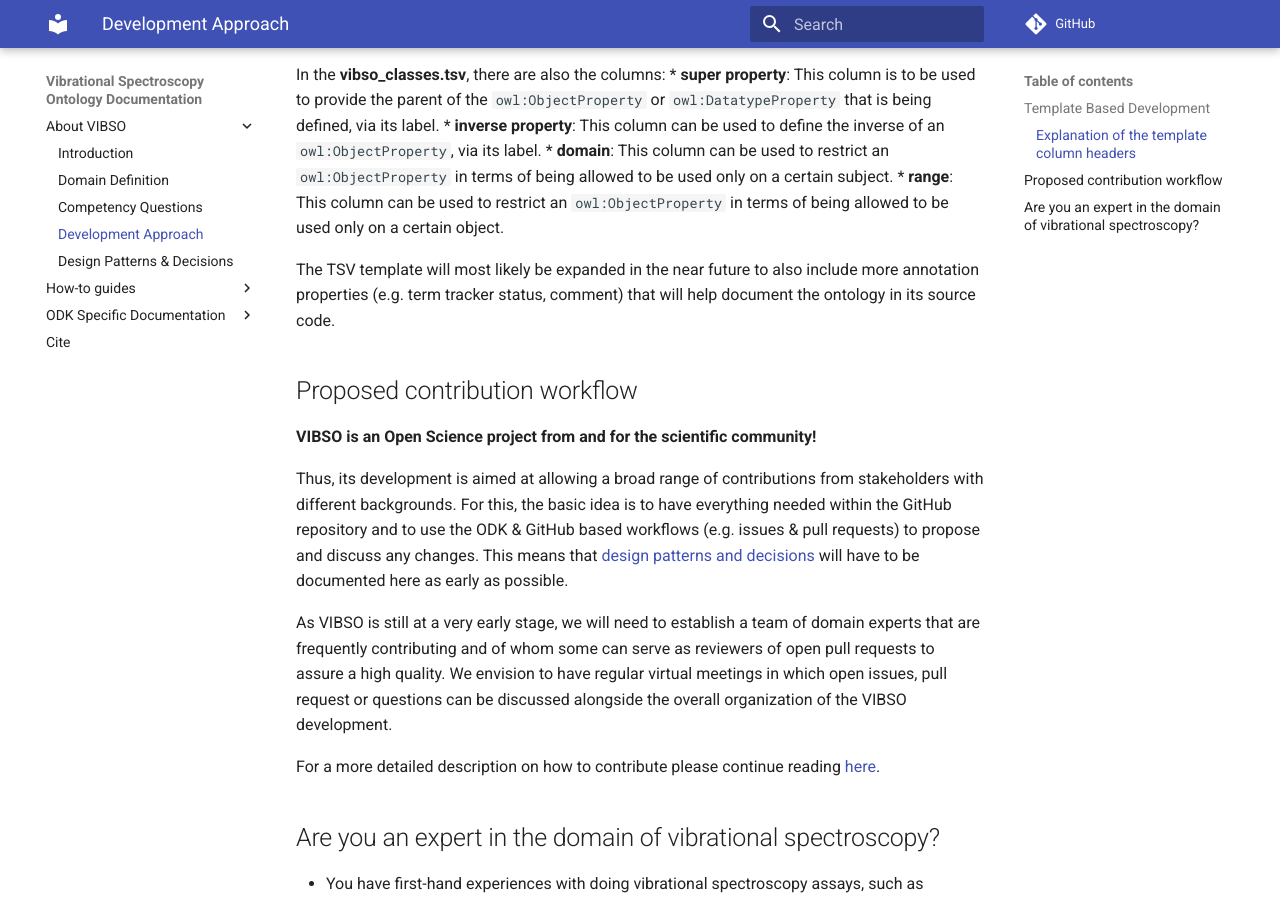
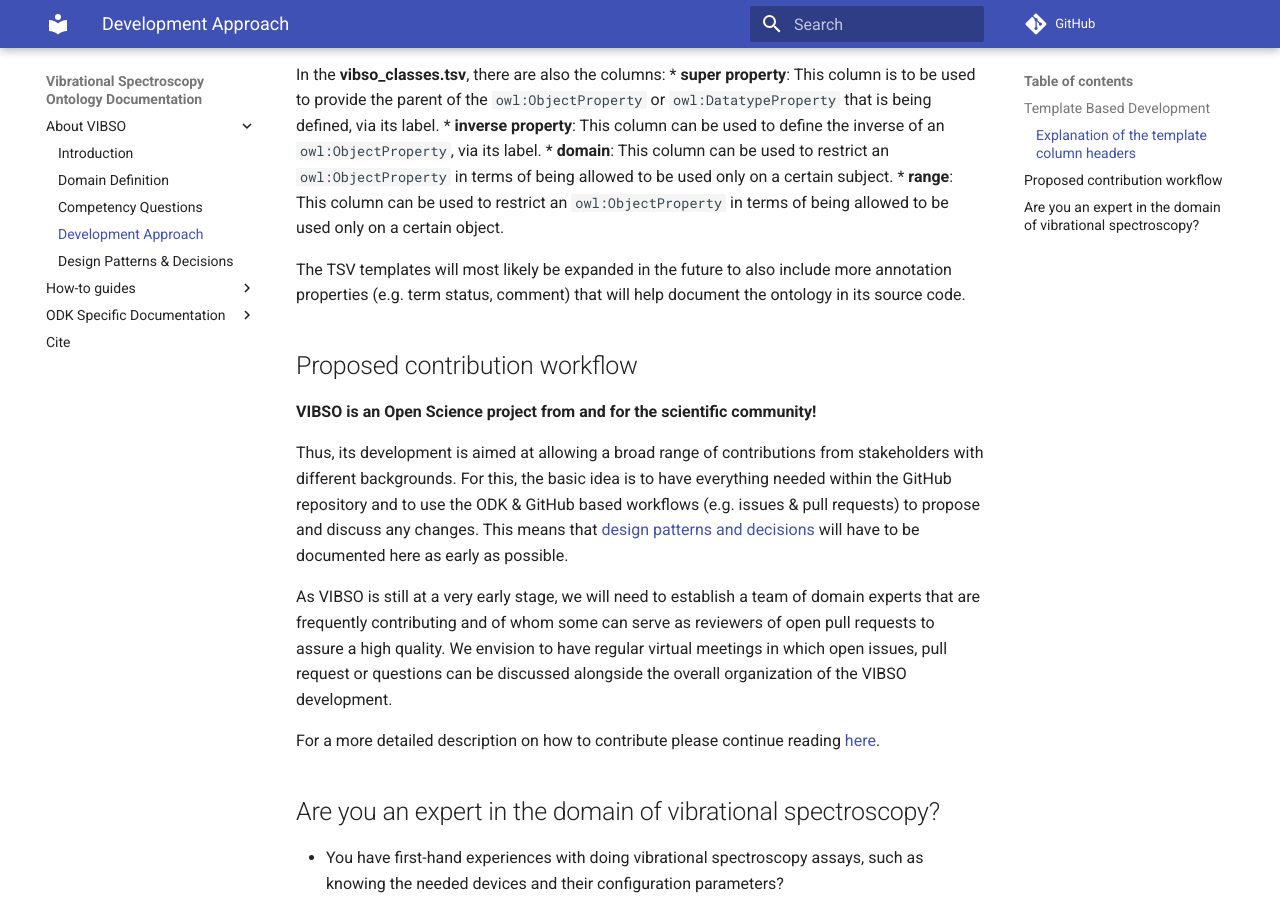
Before and after one commit to NFDI4Chem/VibrationalSpectroscopyOntology, an MkDocs documentation site: the page built from docs/development_approach.md, in a window 1280 px wide and 900 px high, scrolled down 2333 px. Built offline with MkDocs 1.6.1 and Material for MkDocs 9.7.7, drawn with Linux system fonts in a browser that asks for light colours; comment, search, counter and statistics services are not loaded.

Commit message:
Update development_approach.md

```diff
--- a/docs/development_approach.md
+++ b/docs/development_approach.md
@@ -37,7 +37,7 @@ In the **vibso_classes.tsv**, there are also the columns:
 * **domain**: This column can be used to restrict an `owl:ObjectProperty` in terms of being allowed to be used only on a certain subject.
 * **range**: This column can be used to restrict an `owl:ObjectProperty` in terms of being allowed to be used only on a certain object.
 
-The TSV template will most likely be expanded in the near future to also include more annotation properties (e.g. term tracker status, comment) that will help document the ontology in its source code.
+The TSV templates will most likely be expanded in the future to also include more annotation properties (e.g. term status, comment) that will help document the ontology in its source code.
 
 
 ## Proposed contribution workflow
```
